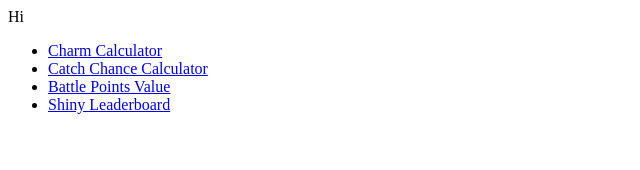
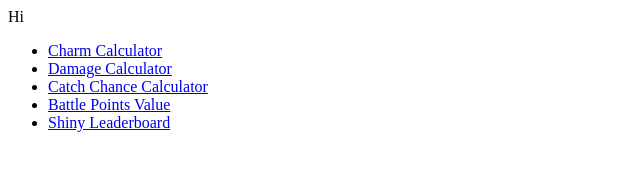
Before and after one commit to c4vv/c4vv.github.io, a plain HTML site: page index.html in a window 1280 px wide. Shown: the whole page, without its empty margins (0-640 px from the left). Drawn offline with Linux system fonts and the light colour scheme.

Commit message:
Update index.html

```diff
--- a/index.html
+++ b/index.html
@@ -2,6 +2,7 @@ Hi
 <br />
 <ul>
 <li><a href="https://c4vv.github.io/CharmCalc/">Charm Calculator</a></li>
+<li><a href="https://c4vv.github.io/pokemmo-damage-calc/">Damage Calculator</a></li>
 <li><a href="https://c4vv.github.io/CatchCalc/">Catch Chance Calculator</a></li>
 <li><a href="https://c4vv.github.io/BattlePointsItemValue/">Battle Points Value</a></li>
 <li><a href="https://c4vv.github.io/pokemmo-shiny-leaderboard/">Shiny Leaderboard</a></li>
```
